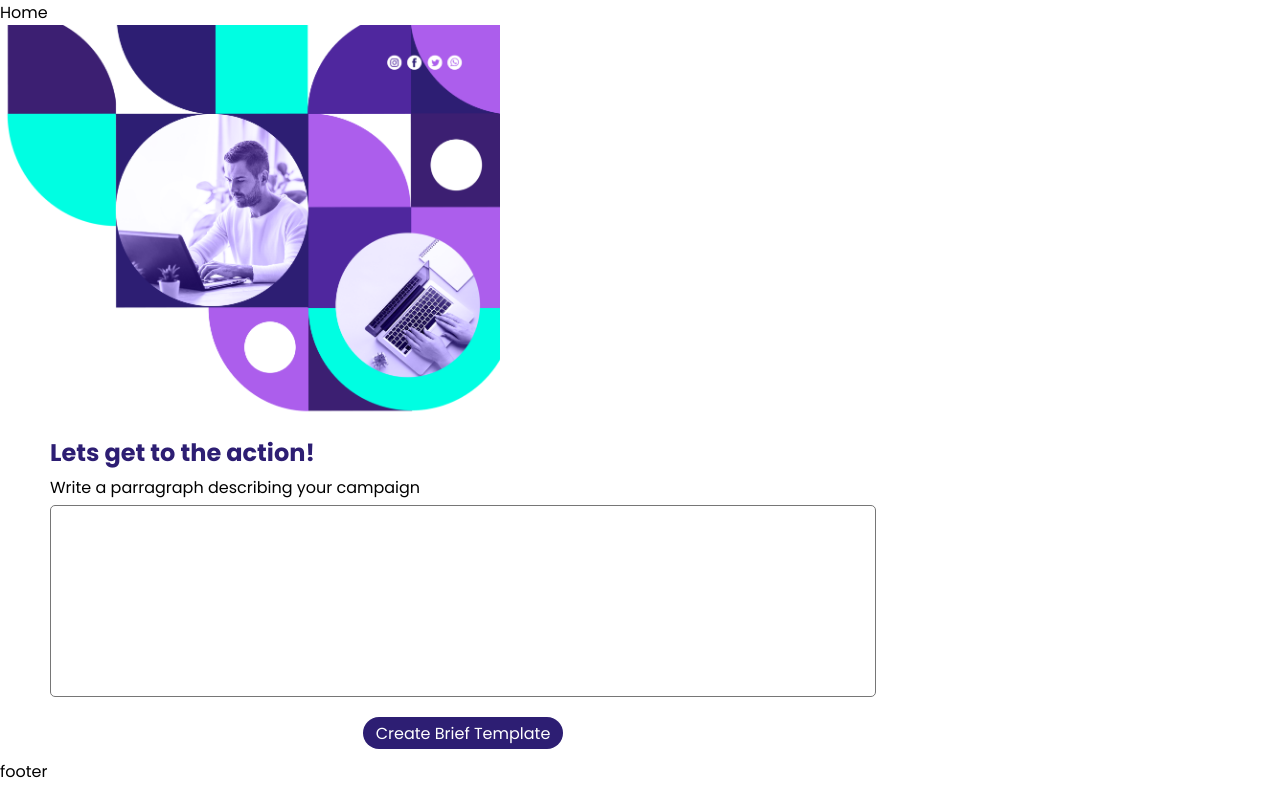
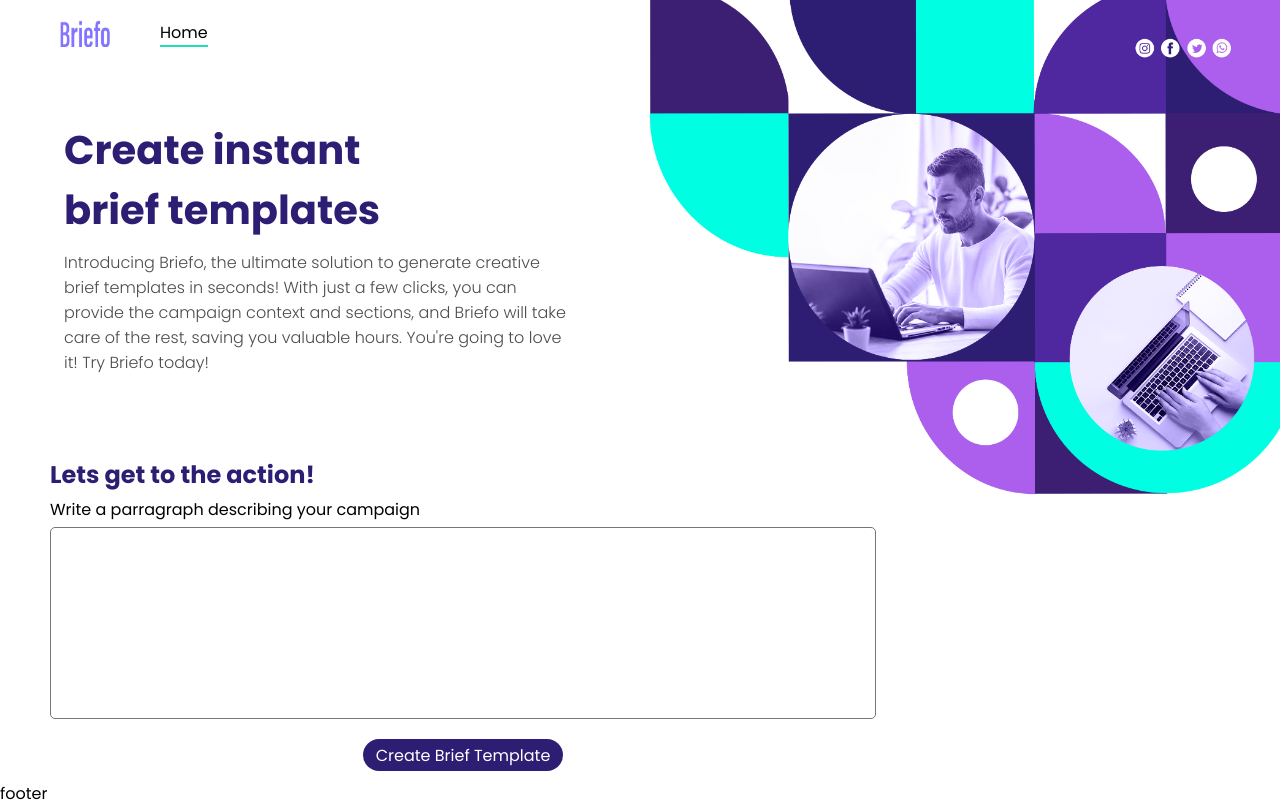
Before and after one commit to gaelzarco/ai-creative-assistant, a React (Create React App) app in the folder creative-assistant-app/: page / in a window 1280 px wide. Built offline with nearby package versions, Linux system fonts and the light colour scheme.

Commit message:
add html and css structure to Header component

```diff
--- a/creative-assistant-app/src/components/header/Header.js
+++ b/creative-assistant-app/src/components/header/Header.js
@@ -1,11 +1,22 @@
 import React from 'react'
 import Nav from '../nav/Nav'
+import './header.css'
 import headerImg from '../../assets/img1.png'
 const Header = () => {
   return (
     <header>
       <Nav/>
-      <img src={headerImg} width='500px' alt="" />
+      <div className="banner-container">
+        <div className="left-container">
+          <div className="txt-container">
+          <h1 className='banner-tittle'>Create instant <br /> brief templates</h1>
+          <p>Introducing Briefo, the ultimate solution to generate creative brief templates in seconds! With just a few clicks, you can provide the campaign context and sections, and Briefo will take care of the rest, saving you valuable hours. You're going to love it! Try Briefo today!</p>
+          </div>
+        </div>
+        <div className="right-container">
+          <img src={headerImg} width='50%' alt="" />
+        </div>
+      </div>
     </header>
   )
 }
--- a/creative-assistant-app/src/components/header/header.css
+++ b/creative-assistant-app/src/components/header/header.css
@@ -1,5 +1,38 @@
 header{
+  position: relative;
+}
+
+.banner-container{
     display: grid;
-    grid-template-columns: 1fr 2fr;
-    background-color: aquamarine;
+    grid-template-columns: 1fr 1fr;
+    height: 400px;
 }
+
+.left-container{
+    display: flex;
+    flex-direction: column;
+    justify-content: center;
+    align-items: center;
+}
+
+.right-container{
+    display: flex;
+    justify-content: end;
+    position: absolute;
+    top: 0;
+}
+
+.txt-container{
+    width: 80%;
+}
+
+.banner-tittle{
+    font-size: 2.5em;
+    color:  #2d1e73;
+}
+
+.txt-container p {
+    padding-top: 10px;
+    color:  #4d4c4c;
+    font-weight: 300;
+}
--- a/creative-assistant-app/src/components/nav/Nav.js
+++ b/creative-assistant-app/src/components/nav/Nav.js
@@ -1,8 +1,11 @@
 import React from 'react'
+import './nav.css'
+import briefoLogo from '../../assets/briefoLogo.png'
 
 const Nav = () => {
   return (
     <nav>
+      <img src={briefoLogo} width='50px' alt="" />
         <ul>
             <li>Home</li>
         </ul>
--- a/creative-assistant-app/src/components/nav/nav.css
+++ b/creative-assistant-app/src/components/nav/nav.css
@@ -0,0 +1,16 @@
+nav{
+    display: flex;
+    flex-direction: row;
+    top: 0;
+    width: 100%;
+    padding: 20px 20px 0 60px;
+}
+
+ul {
+    margin-left: 50px;
+    list-style: none;
+}
+
+li{
+    border-bottom: 2px solid #23dcbb;
+}
```
